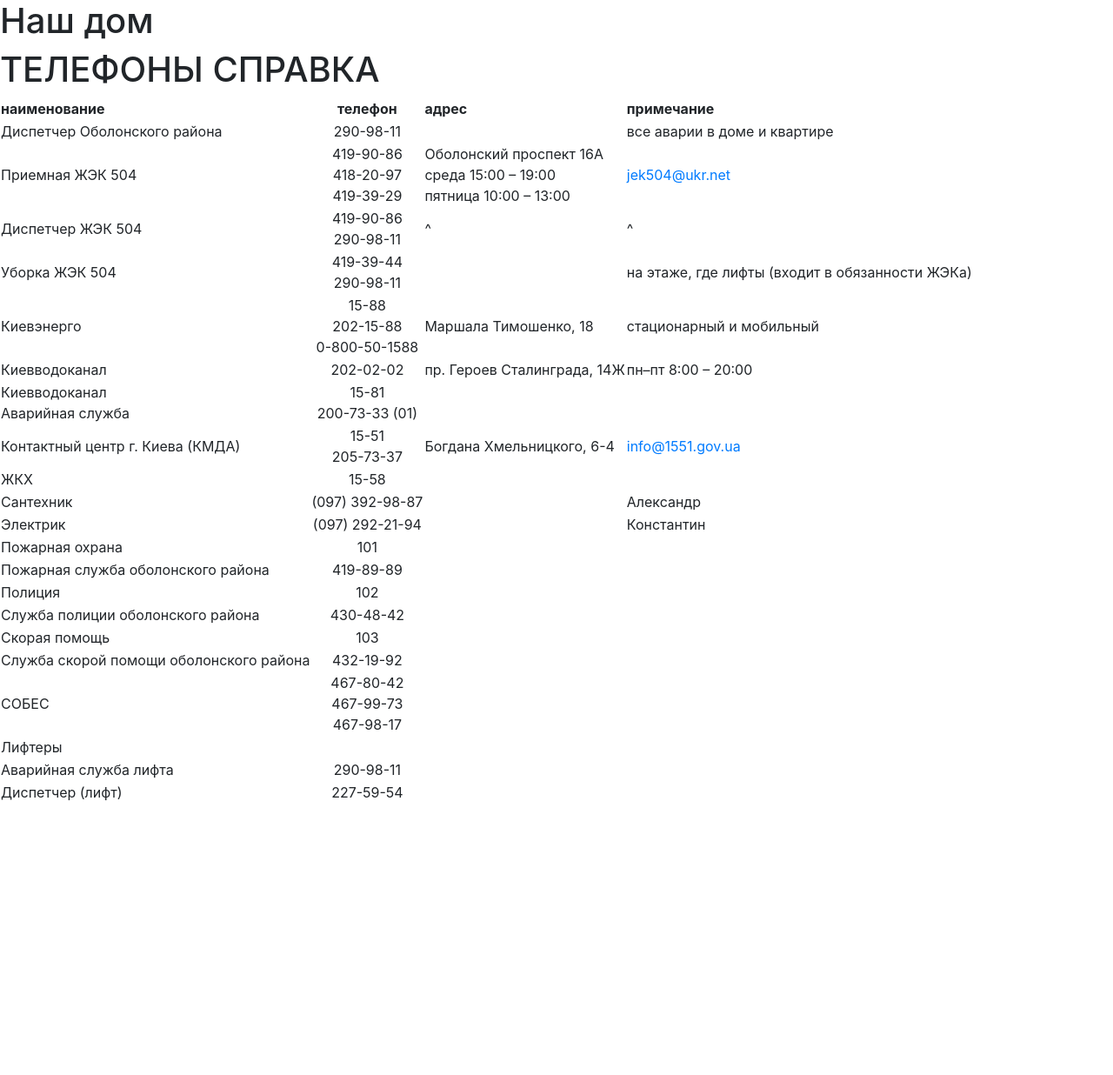
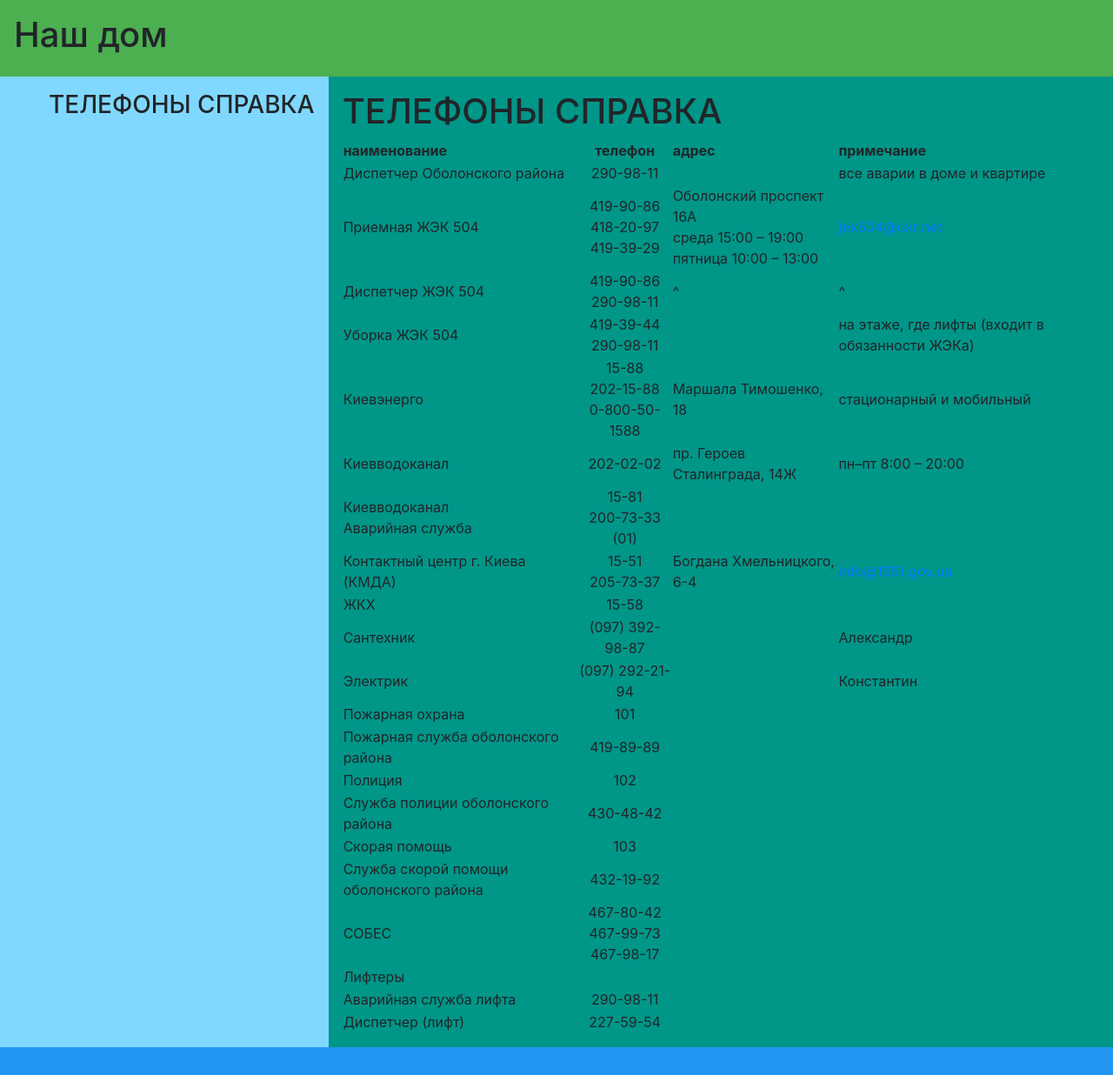
Before and after one commit to heroes-kiev/16b, a Jekyll site: the page built from index.md, in a window 1280 px wide. Shown: the whole page at 87% size. Built offline with Jekyll 4.4.1, drawn with Linux system fonts in a browser that asks for light colours; the repository's description, which GitHub fills in, is left out; our own code applies the rules of GitHub Pages for plain Markdown files; before the commit the page ends 924 px from its top, so only the background shows below that.

Commit message:
add grid layout

```diff
--- a/_layouts/default.html
+++ b/_layouts/default.html
@@ -5,21 +5,32 @@
     <meta name="viewport" content="width=device-width, initial-scale=1">
     <meta name="theme-color" content="#157878">
     <meta name="apple-mobile-web-app-status-bar-style" content="black-translucent">
+    <link rel="stylesheet" href="/assets/css/grid.css">
     <!-- link rel="stylesheet" href="{{ '/assets/css/style.css?v=' | append: site.github.build_revision | relative_url }}" -->
     <link rel="stylesheet" href="https://stackpath.bootstrapcdn.com/bootstrap/4.1.3/css/bootstrap.min.css" integrity="sha384-MCw98/SFnGE8fJT3GXwEOngsV7Zt27NXFoaoApmYm81iuXoPkFOJwJ8ERdknLPMO" crossorigin="anonymous">
   </head>
   <body>
-    <header class="page-header" role="banner">
-      <h1 class="project-name">{{ site.title | default: site.github.repository_name }}</h1>
-      <h2 class="project-tagline">{{ site.description | default: site.github.project_tagline }}</h2>
-    </header>
-
-    <main id="content" class="main-content" role="main">
-      {{ content }}
-
-      <footer class="site-footer">
+    <div id="layout">
+      <header>
+        <h1>
+          {{ site.title }}
+        </h1>
+      </header>
+      <nav>
+        <ul>
+          {% for page in site.pages %}
+            <div class="item">
+              <h3>{{page.title}}</h3>
+            </div>
+          {% endfor %}
+        </ul>
+      </nav>
+      <main>
+        {{ content }}
+      </main>
+      <footer>
       </footer>
-    </main>
+    </div>
 
     <!-- Global site tag (gtag.js) - Google Analytics -->
     <script async src="https://www.googletagmanager.com/gtag/js?id=UA-123295919-1"></script>
--- /dev/null
+++ b/assets/css/grid.css
@@ -0,0 +1,63 @@
+html {
+  box-sizing: border-box;
+}
+
+*, *::before, *::after {
+  box-sizing: inherit;
+}
+
+header {
+  background-color: #4caf50;
+}
+
+nav {
+  background-color: #80d8ff;
+}
+
+main {
+  background-color: #009688;
+}
+
+footer {
+  background-color: #2196f3;
+}
+
+h1,
+h2,
+ul,
+p {
+  margin: 0;
+}
+
+header,
+nav,
+main,
+footer {
+  padding: 1em;
+}
+
+#layout {
+  display: grid;
+}
+
+#layout {
+  grid-template-areas: "header header"
+                       "nav  main"
+                       "footer footer"
+}
+
+#layout > header {
+  grid-area: header;
+}
+
+#layout > nav {
+  grid-area: nav;
+}
+
+#layout > main {
+  grid-area: main;
+}
+
+#layout > footer {
+  grid-area: footer;
+}
```
